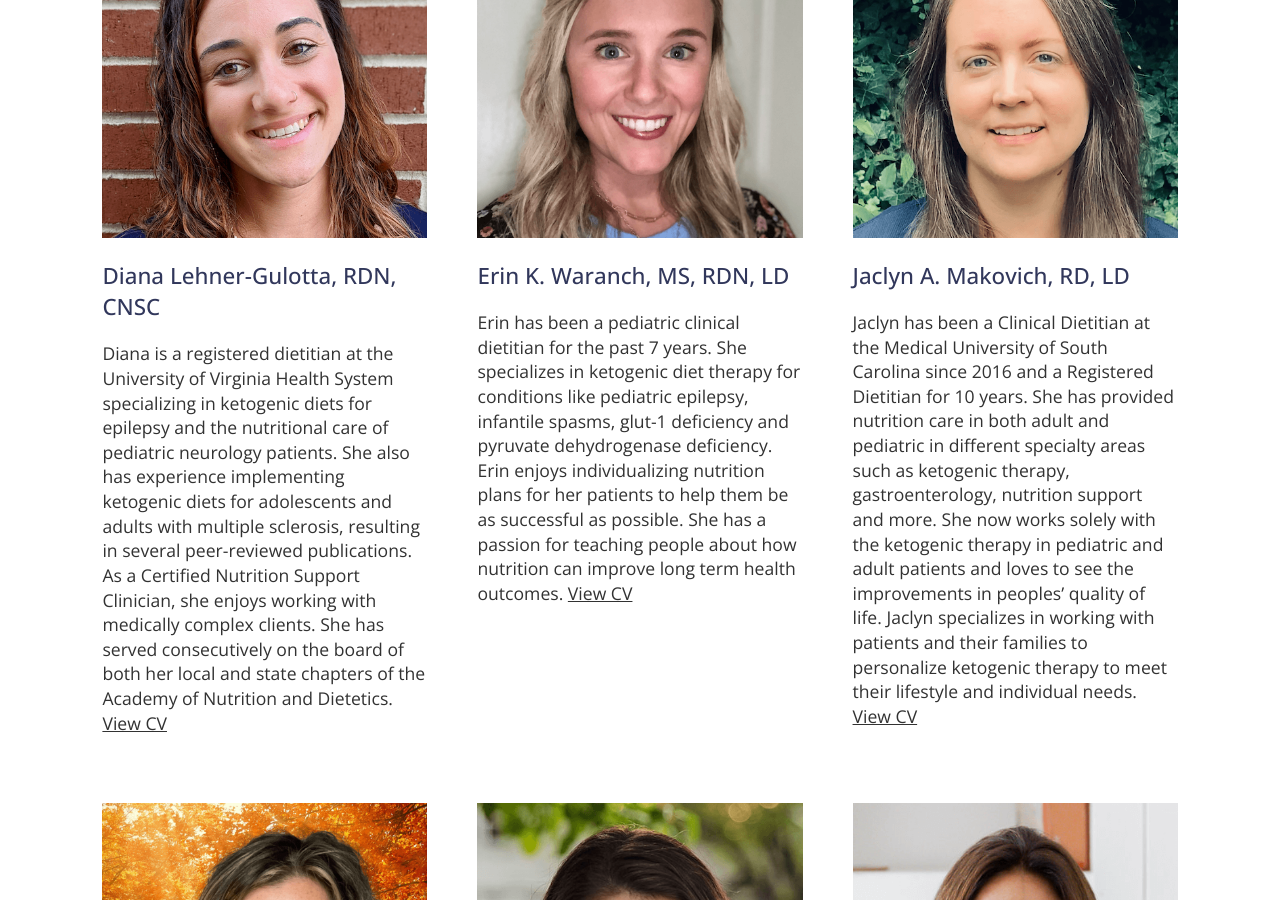
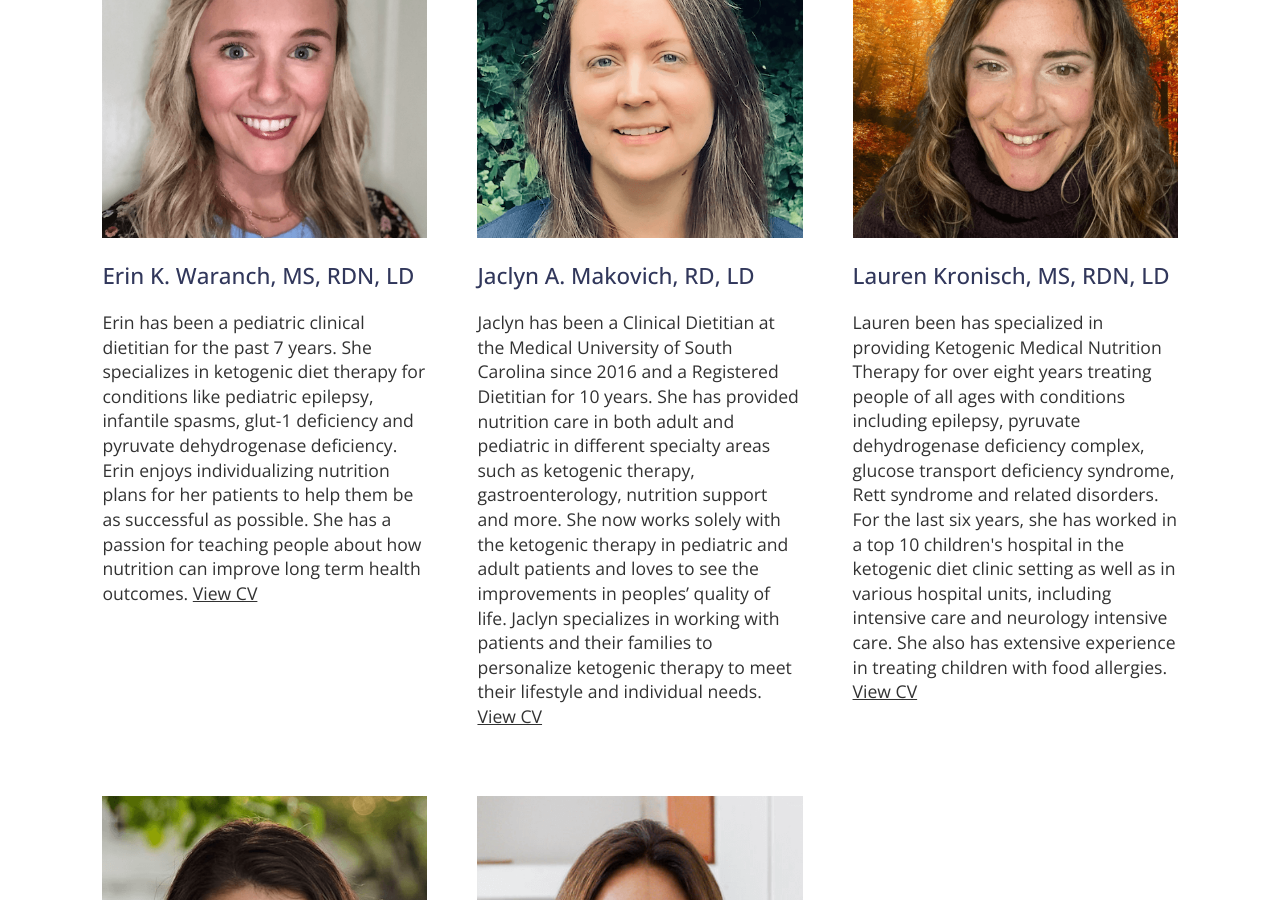
Before and after one commit to janmilosh/potterketo_jekyll, a Jekyll site: the page built from _pages/team.html, in a window 1280 px wide and 900 px high, scrolled down 1167 px. Built offline with Jekyll 4.4.1, drawn with Linux system fonts in a browser that asks for light colours; nearby versions of some CDN libraries.

Commit message:
Remove Diana

```diff
--- a/_includes/people/diana.html
+++ /dev/null
@@ -1,5 +0,0 @@
-<div>
-  <img src="{{ '/assets/images/diana.png' | relative_url }}" alt="Diana Lehner-Gulotta">
-  <h2>Diana Lehner-Gulotta, RDN, CNSC</h2>
-  <p>Diana is a registered dietitian at the University of Virginia Health System specializing in ketogenic diets for epilepsy and the nutritional care of pediatric neurology patients. She also has experience implementing ketogenic diets for adolescents and adults with multiple sclerosis, resulting in several peer-reviewed publications. As a Certified Nutrition Support Clinician, she enjoys working with medically complex clients. She has served consecutively on the board of both her local and state chapters of the Academy of Nutrition and Dietetics. <span class="nobreak"><a href="{{ '/assets/files/diana_cv.pdf' | relative_url }}" target="_blank">View CV</a></span></p>
-</div>
--- a/_pages/team.html
+++ b/_pages/team.html
@@ -8,7 +8,6 @@ title: Our Team
     {% include people/denise.html %}
     {% include people/monica.html %}
     {% include people/danielle.html %}
-    {% include people/diana.html %}
     {% include people/erin.html %}
     {% include people/jaclyn.html %}
     {% include people/lauren.html %}
```
Also changed, not shown: assets/images/diana.png (deleted), 5 other files.
